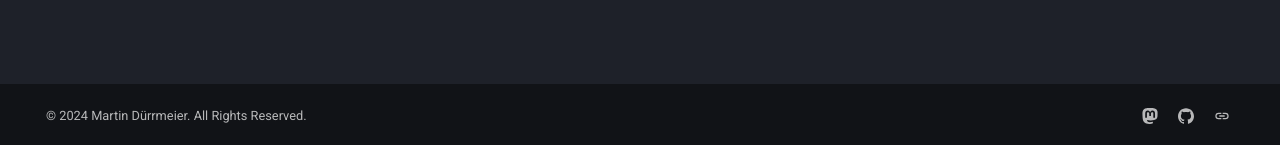
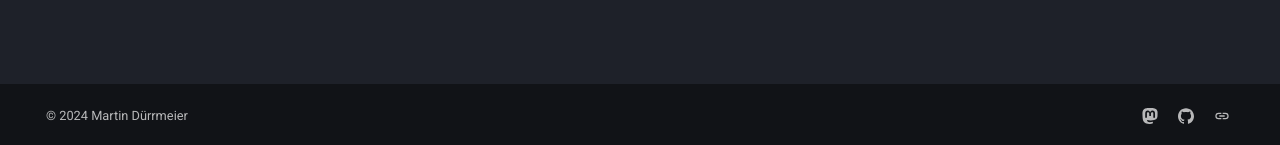
Before and after one commit to md42/martinduerrmeier.com, an MkDocs documentation site: the page built from docs/index.md, in a window 1280 px wide. Shown: the part 752-897 px from the top of the page. Built offline with MkDocs 1.6.1 and Material for MkDocs 9.7.7, drawn with Linux system fonts in a browser that asks for light colours; emoji names are drawn with the system emoji font; comment, search, counter and statistics services are not loaded.

Commit message:
shorten copyright, distribution is allowed with link to page

```diff
--- a/mkdocs.yml
+++ b/mkdocs.yml
@@ -23,7 +23,7 @@ theme:
       primary: indigo
       accent: deep orange
 
-copyright: © 2024 Martin Dürrmeier. All Rights Reserved.
+copyright: © 2024 Martin Dürrmeier
 
 nav:
   - Home: index.md
```
